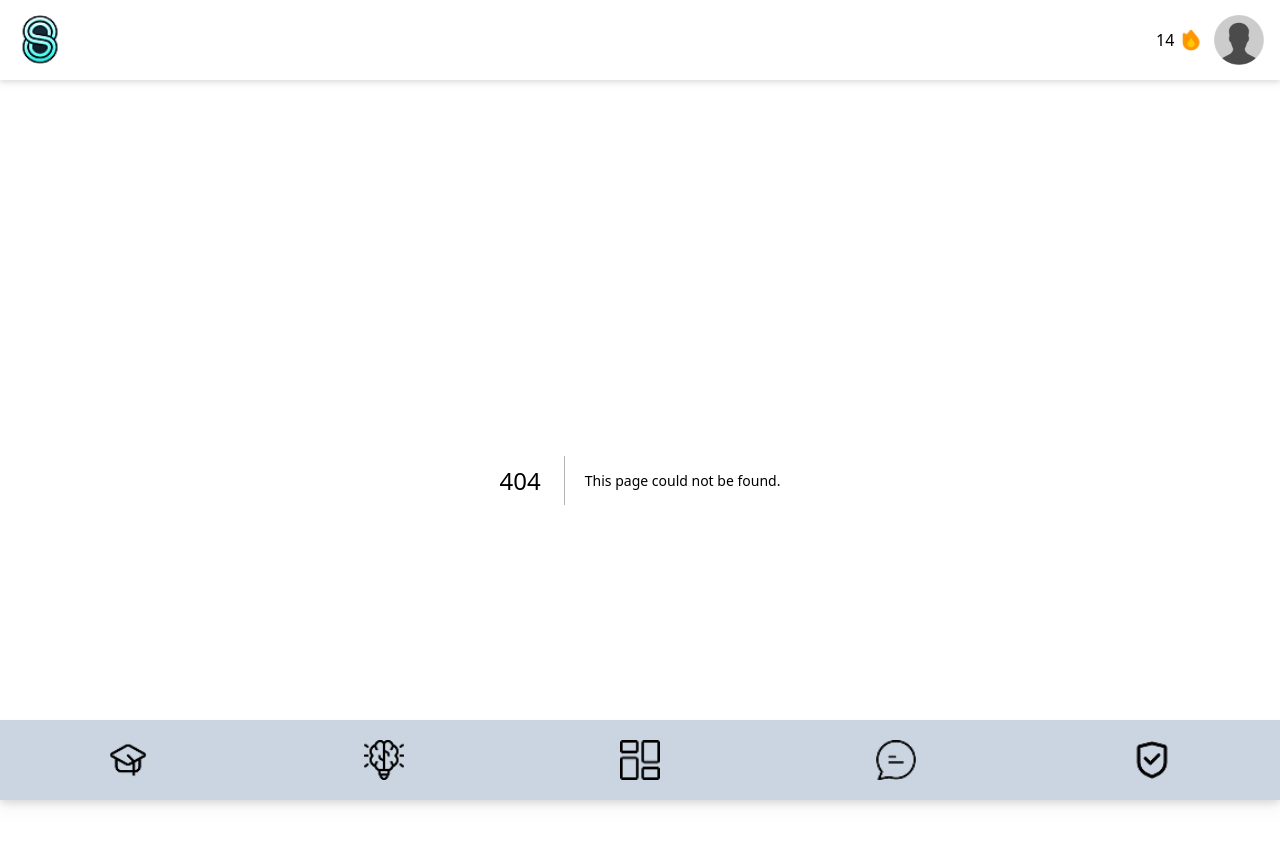
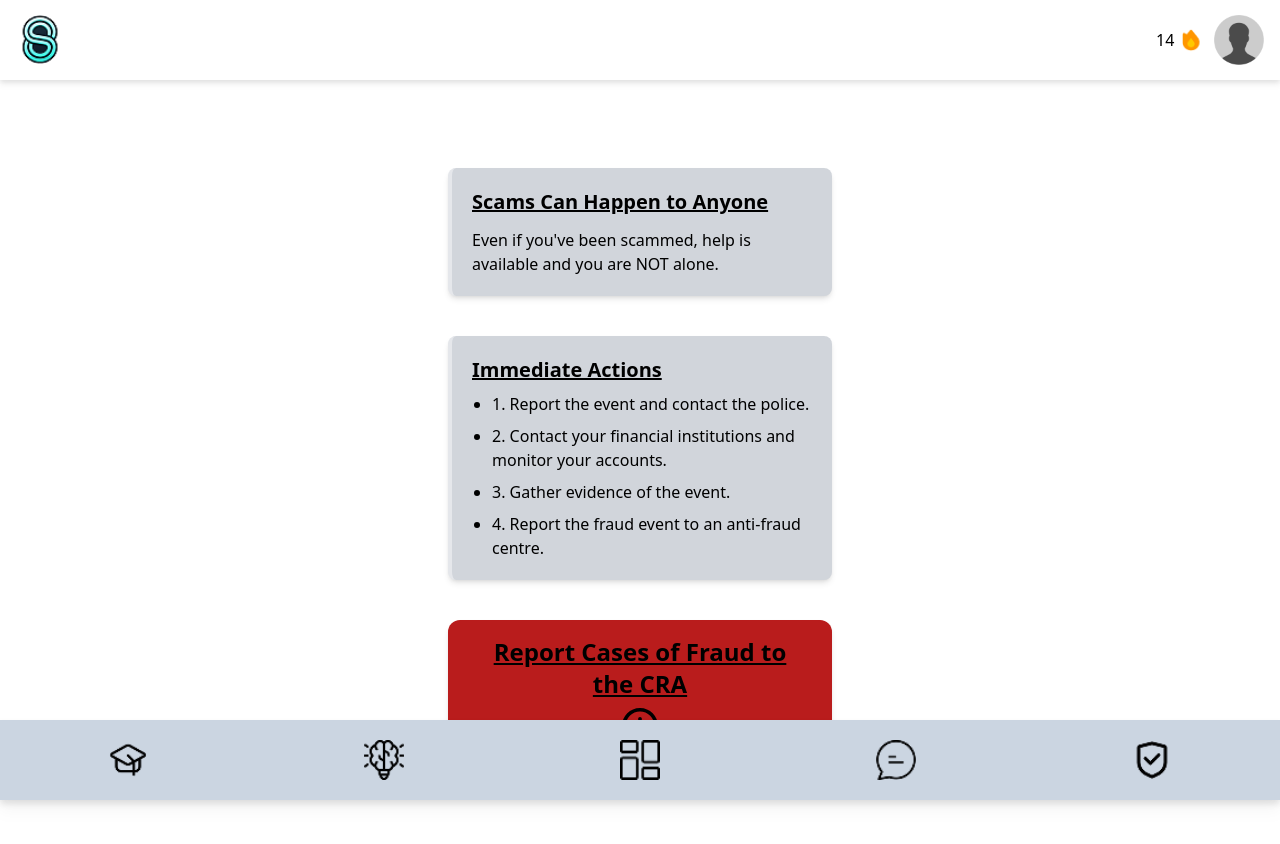
Before and after one commit to tysenh1/ScamSmart-Hackathon, a Next.js app: page /counter in a window 1280 px wide. Before the commit this address had no page. Shown: the top 844 px of the page. Built offline with nearby package versions, Linux system fonts and the light colour scheme.

Commit message:
feat: Developed Counter page with fraud support details.

```diff
--- /dev/null
+++ b/app/counter/page.tsx
@@ -0,0 +1,75 @@
+'use client'
+
+import React, { useState } from 'react';
+import Link from 'next/link';
+
+
+const SupportMessage = () => {
+
+    const message = [
+        "Even if you've been scammed, help is available and you are NOT alone."
+    ]
+
+    return (
+        <div className="bg-gray-300 border-l-4 text-black p-5 rounded-lg w-96 shadow-md">
+            <h2 className="text-xl font-semibold mb-3 underline">Scams Can Happen to Anyone</h2>
+            <p className="text-black">{message}</p>
+        </div>
+    );
+};
+
+
+const ImmediateActions = () => {
+
+    const actions = [
+        "1. Report the event and contact the police.",
+        "2. Contact your financial institutions and monitor your accounts.",
+        "3. Gather evidence of the event.",
+        "4. Report the fraud event to an anti-fraud centre."
+    ];
+
+    return (
+        <div className="bg-gray-300 border-l-4 text-black p-5 rounded-lg w-96 shadow-md">
+            <h2 className="text-xl font-semibold mb-2 underline">Immediate Actions</h2>
+            <ul className="list-disc pl-5 space-y-2">
+                {actions.map((action, index) => (
+                    <li key={index} className="text-black">{action}</li>
+                ))}
+            </ul>
+        </div>
+    );
+};
+
+
+interface ReportFraudCases {
+    sectionDescription: string
+}
+
+const ReportFraudCases = () => {
+
+    return (
+        <div className="flex text-center justify-center bg-red-700 w-96 py-4 px-10 my-6 p-5 rounded-xl shadow-md">
+            <Link href="https://www.canada.ca/en/revenue-agency/corporate/scams-fraud/report-scam.html" className="flex flex-col items-center space-y-2">
+                <span className="text-2xl font-semibold underline">Report Cases of Fraud to the CRA</span>
+                <img
+                    src="/counterPageImages/alertIcon.svg"
+                    alt="alertIcon"
+                    className="w-9 h-9"
+                />
+            </Link>
+        </div>
+    );
+};
+
+export default function page() {
+    return (
+        <>
+            <div className="bg-white min-h-screen w-full flex flex-col justify-start items-center space-y-10 pt-10">
+            <h1 className="mb-2"></h1>
+            <SupportMessage />
+            <ImmediateActions />
+            <ReportFraudCases />
+            </div>
+        </>
+    );
+};
--- a/app/dashboard/page.tsx
+++ b/app/dashboard/page.tsx
@@ -52,7 +52,7 @@ const page = () => {
     <WeakSpotsCardDisplay />
     </div>
   );
-}
+};
 
 
 export default page;
```
Also changed, not shown: public/counterPageImages/alertIcon.svg (added).
